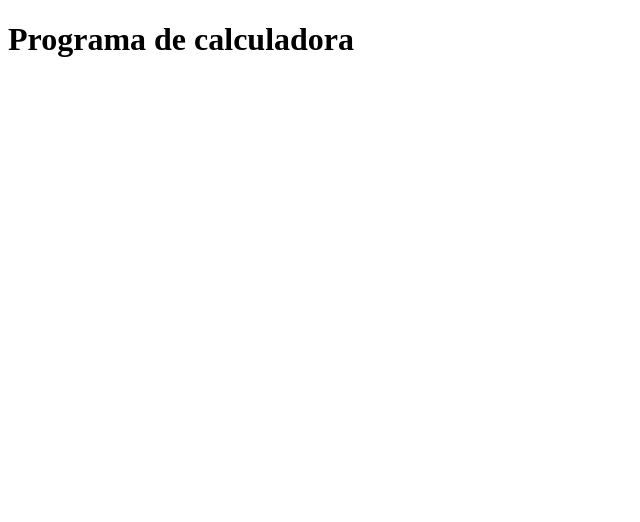
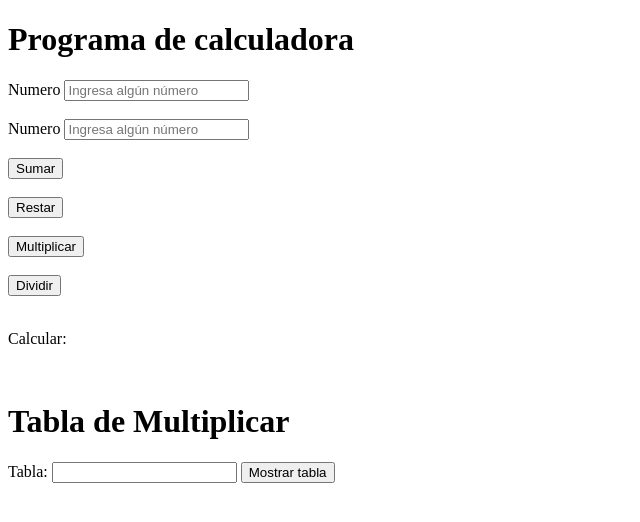
Before and after one commit to AdrianIbiGaspar/website52, a plain HTML site: page AdrianIbiGaspar/html/js5.html in a window 1280 px wide. Shown: the whole page, without its empty margins (0-640 px from the left). Drawn offline with Linux system fonts and the light colour scheme.

Commit message:
Modificacion de la actividad

```diff
--- a/AdrianIbiGaspar/html/js5.html
+++ b/AdrianIbiGaspar/html/js5.html
@@ -7,6 +7,44 @@
     <title>Javascript</title>
 </head>
 <body>
+    <script src="/AdrianIbiGaspar/js/js5.js"></script>
     <h1>Programa de calculadora</h1>
+    <main>
+        <div>
+            <form id="calculadora" name="" method="post">
+                <label class="numero">Numero</label>
+                <input type="number" name="" id="numero-1"  placeholder="Ingresa algún número">
+                <br>
+                <br>
+                <label class="numero">Numero </label>
+                <input type="number" name="" id="numero-2"  placeholder="Ingresa algún número">
+                <br>
+                <br>
+                <button class ="suma" type="button" onclick="sumar();">Sumar</button>
+                <br>
+                <br>
+                <button class ="resta" type="button" onclick="restar();">Restar</button>
+                <br>
+                <br>
+                <button class ="multiplicación" type="button" onclick="multiplicar();">Multiplicar</button>
+                <br>
+                <br>
+                <button class ="divición" type="button" onclick="dividir();">Dividir</button>
+                <br>
+                <br>
+                <p class="resultado">Calcular: <span id="resultado"></span></p>
+            </form>
+        </div>
+        <br>
+        <div>
+            <h1>Tabla de Multiplicar</h1>
+            <div>
+                <label for="Tabla">Tabla: </label>
+                <input type="text" name="numero" id="Tabla">
+                <button onclick = calcularTabla()>Mostrar tabla</button>
+            </div>
+            <ul id="tabla"></ul>
+        </div>
+    </main>
 </body>
 </html>
--- a/AdrianIbiGaspar/js/js5.js
+++ b/AdrianIbiGaspar/js/js5.js
@@ -5,9 +5,47 @@ operación
 resultado
 <calcular>
 */
+function sumar(){
+    var1 = parseInt(document.getElementById('numero-1').value);
+    var2 = parseInt(document.getElementById('numero-2').value);
+    document.getElementById('resultado').innerHTML = var1+var2;
+
+}
+
+function restar(){
+    var1 = parseInt(document.getElementById('numero-1').value);
+    var2 = parseInt(document.getElementById('numero-2').value);
+    document.getElementById('resultado').innerHTML = var1-var2;
+
+}
+
+function multiplicar(){
+    var1 = parseInt(document.getElementById('numero-1').value);
+    var2 = parseInt(document.getElementById('numero-2').value);
+    document.getElementById('resultado').innerHTML = var1*var2;
+
+}
+
+function dividir(){
+    var1 = parseInt(document.getElementById('numero-1').value);
+    var2 = parseInt(document.getElementById('numero-2').value);
+    document.getElementById('resultado').innerHTML = var1/var2;
+
+}
+
+
 /* Programa de tabla
 tabla
 Tipo (Ascendente o descendiente)
 longitud
 (Resultado)
 <ver tabla> */
+
+function calcularTabla() {
+    let numero = parseInt(document.getElementById("Tabla").value);
+    let lista_tabla  = document.getElementById("tabla");
+    lista_tabla.innerHTML = "";
+    for (let index = 1; index <= 10; index++) {
+        lista_tabla.innerHTML += `<li>${numero} * ${index} = ${numero * index}</li>`;
+    }
+}
```
